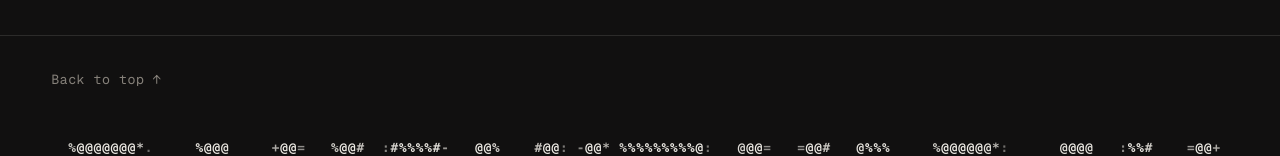
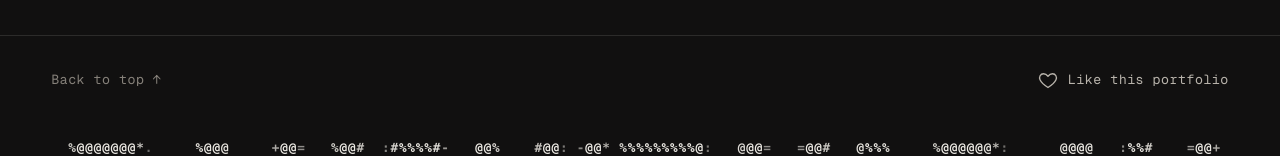
Before and after one commit to Rakshit6456/PortfolioV2, a Next.js app: page / in a window 1280 px wide. Shown: the part 6710-6866 px from the top of the page. Built offline with nearby package versions, Linux system fonts and the light colour scheme.

Commit message:
initialising upstash

```diff
--- /dev/null
+++ b/app/api/likes/route.js
@@ -0,0 +1,56 @@
+import { cookies } from "next/headers";
+
+export const dynamic = "force-dynamic";
+
+const URL_ = process.env.KV_REST_API_URL || process.env.UPSTASH_REDIS_REST_URL;
+const TOKEN = process.env.KV_REST_API_TOKEN || process.env.UPSTASH_REDIS_REST_TOKEN;
+const SET = "portfolio:likers";
+const COOKIE = "visitor";
+
+// one Redis command over Upstash's REST api
+async function redis(...cmd) {
+  const res = await fetch(URL_, {
+    method: "POST",
+    headers: { Authorization: `Bearer ${TOKEN}` },
+    body: JSON.stringify(cmd),
+    cache: "no-store",
+  });
+  if (!res.ok) throw new Error(`redis ${res.status}`);
+  return (await res.json()).result;
+}
+
+const off = () => Response.json({ count: null, liked: false });
+
+export async function GET() {
+  if (!URL_ || !TOKEN) return off();
+  try {
+    const id = (await cookies()).get(COOKIE)?.value;
+    const [count, liked] = await Promise.all([
+      redis("SCARD", SET),
+      id ? redis("SISMEMBER", SET, id) : 0,
+    ]);
+    return Response.json({ count, liked: liked === 1 });
+  } catch {
+    return off();
+  }
+}
+
+export async function POST() {
+  if (!URL_ || !TOKEN) return off();
+  try {
+    const store = await cookies();
+    const id = store.get(COOKIE)?.value || crypto.randomUUID();
+    store.set(COOKIE, id, {
+      httpOnly: true,
+      sameSite: "lax",
+      secure: process.env.NODE_ENV === "production",
+      maxAge: 60 * 60 * 24 * 365,
+      path: "/",
+    });
+    // SADD returns 0 when this visitor already liked, so repeats never count
+    await redis("SADD", SET, id);
+    return Response.json({ count: await redis("SCARD", SET), liked: true });
+  } catch {
+    return off();
+  }
+}
--- a/app/globals.css
+++ b/app/globals.css
@@ -1430,6 +1430,77 @@ html.modal-open {
   color: var(--accent);
 }
 
+.like {
+  display: inline-flex;
+  align-items: center;
+  gap: 0.6rem;
+  font: inherit;
+  letter-spacing: inherit;
+  text-transform: inherit;
+  color: var(--muted);
+  background: none;
+  border: 0;
+  padding: 0;
+  cursor: pointer;
+  transition: color 0.25s;
+}
+.like:hover,
+.like.is-liked {
+  color: var(--text);
+}
+.like__heart {
+  position: relative;
+  display: grid;
+  place-items: center;
+}
+.like__heart svg {
+  fill: transparent;
+  stroke: currentColor;
+  stroke-width: 1.6;
+  stroke-linejoin: round;
+  transition: fill 0.25s, stroke 0.25s, transform 0.3s cubic-bezier(0.34, 1.56, 0.64, 1);
+}
+.like:hover .like__heart svg {
+  transform: scale(1.15);
+}
+.like:active .like__heart svg {
+  transform: scale(0.9);
+}
+.like.is-liked .like__heart svg {
+  fill: #ff5a6e;
+  stroke: #ff5a6e;
+  animation: like-pop 0.45s cubic-bezier(0.34, 1.56, 0.64, 1);
+}
+.like__burst {
+  position: absolute;
+  inset: 0;
+  pointer-events: none;
+}
+.like__burst i {
+  position: absolute;
+  left: 50%;
+  top: 50%;
+  width: 4px;
+  height: 4px;
+  margin: -2px;
+  border-radius: 50%;
+  background: #ff5a6e;
+  animation: like-burst 0.6s ease-out forwards;
+}
+@keyframes like-pop {
+  0% { transform: scale(0.6); }
+  60% { transform: scale(1.3); }
+  100% { transform: scale(1); }
+}
+@keyframes like-burst {
+  from { transform: rotate(var(--a)) translateY(0); opacity: 1; }
+  to { transform: rotate(var(--a)) translateY(-20px); opacity: 0; }
+}
+@media (prefers-reduced-motion: reduce) {
+  .like__heart svg, .like.is-liked .like__heart svg { animation: none; transition: none; }
+  .like__burst { display: none; }
+}
+
 .footer__fit {
   overflow: hidden;
   margin: clamp(1.5rem, 4vw, 3rem) 0;
@@ -1522,3 +1593,12 @@ html.modal-open {
     transition: none;
   }
 }
+
+.like__count {
+  font-variant-numeric: tabular-nums;
+  padding-left: 0.6rem;
+  border-left: 1px solid var(--hairline);
+}
+.like.is-liked {
+  cursor: default;
+}
--- a/components/Footer.jsx
+++ b/components/Footer.jsx
@@ -2,6 +2,7 @@
 
 import { PROFILE } from "../lib/data";
 import { AsciiName } from "./AsciiName";
+import { LikeButton } from "./LikeButton";
 
 export function Footer() {
   return (
@@ -17,6 +18,7 @@ export function Footer() {
           >
             Back to top ↑
           </a>
+          <LikeButton />
         </div>
         <div className="footer__fit">
           <AsciiName label={PROFILE.name} />
--- /dev/null
+++ b/components/LikeButton.jsx
@@ -0,0 +1,66 @@
+"use client";
+
+import { useEffect, useState } from "react";
+
+const KEY = "portfolio-liked";
+
+export function LikeButton() {
+  const [liked, setLiked] = useState(false);
+  const [count, setCount] = useState(null);
+  const [burst, setBurst] = useState(0);
+
+  useEffect(() => {
+    try {
+      if (localStorage.getItem(KEY) === "1") setLiked(true);
+    } catch {}
+    fetch("/api/likes", { cache: "no-store" })
+      .then((r) => r.json())
+      .then((d) => {
+        setCount(d.count);
+        if (d.liked) setLiked(true);
+      })
+      .catch(() => {});
+  }, []);
+
+  const like = () => {
+    if (liked) return;
+    setLiked(true);
+    setBurst((n) => n + 1);
+    setCount((c) => (c === null ? c : c + 1));
+    try {
+      localStorage.setItem(KEY, "1");
+    } catch {}
+    fetch("/api/likes", { method: "POST" })
+      .then((r) => r.json())
+      .then((d) => {
+        if (d.count !== null) setCount(d.count);
+      })
+      .catch(() => {});
+  };
+
+  return (
+    <button
+      type="button"
+      className={`like${liked ? " is-liked" : ""}`}
+      onClick={like}
+      aria-pressed={liked}
+      aria-label={liked ? "You liked this portfolio" : "Like this portfolio"}
+      data-cursor="hover"
+    >
+      <span className="like__heart" aria-hidden="true">
+        <svg viewBox="0 0 24 24" width="20" height="20">
+          <path d="M12 21s-7.5-4.6-9.6-9.2C.9 8.4 2.8 4.5 6.6 4.5c2.1 0 3.9 1.1 5.4 3 1.5-1.9 3.3-3 5.4-3 3.8 0 5.7 3.9 4.2 7.3C19.5 16.4 12 21 12 21z" />
+        </svg>
+        {burst > 0 && (
+          <span key={burst} className="like__burst">
+            {Array.from({ length: 6 }, (_, i) => (
+              <i key={i} style={{ "--a": `${i * 60}deg` }} />
+            ))}
+          </span>
+        )}
+      </span>
+      <span>{liked ? "Thanks for the love" : "Like this portfolio"}</span>
+      {count !== null && <span className="like__count">{count}</span>}
+    </button>
+  );
+}
```
